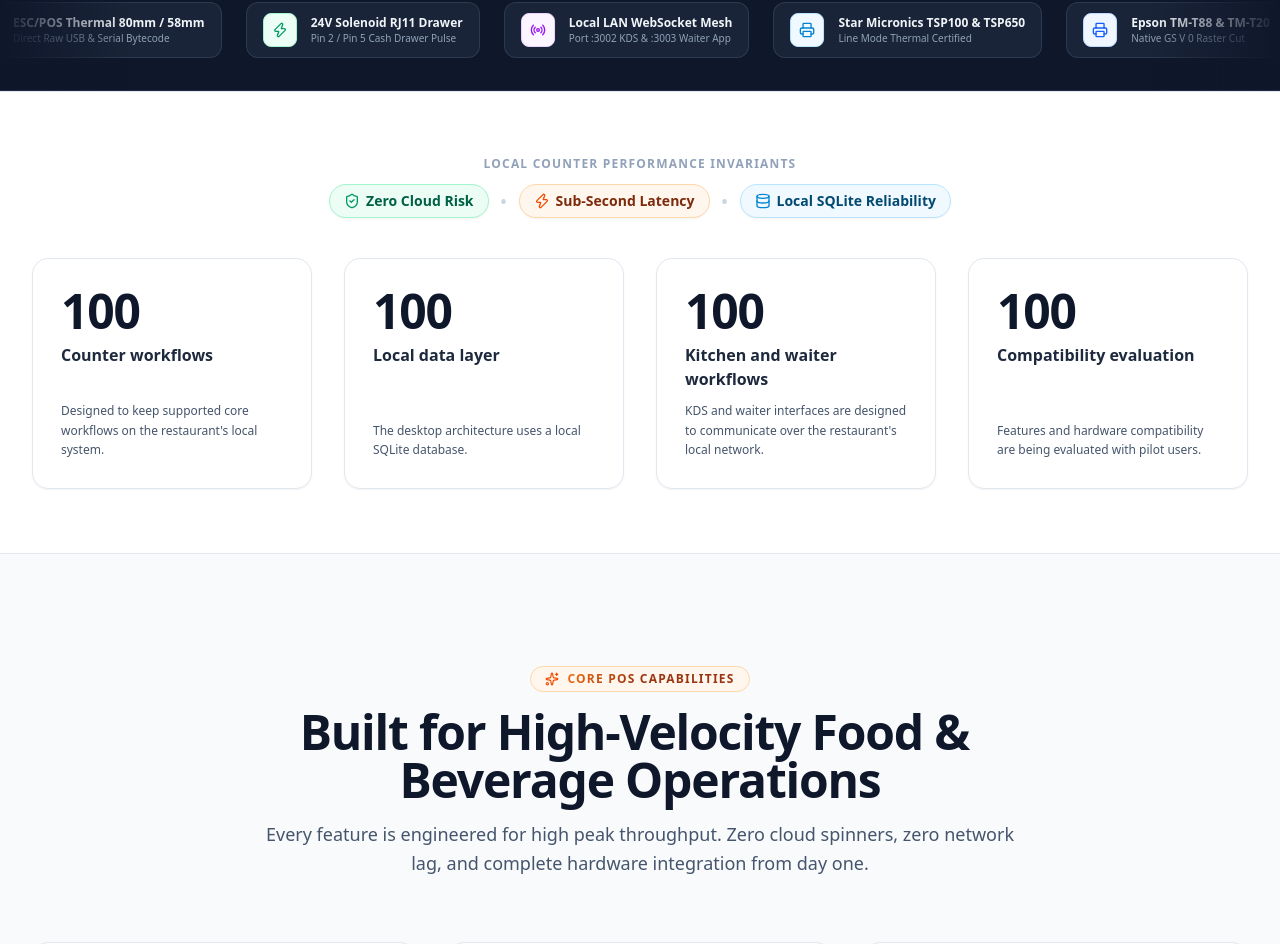
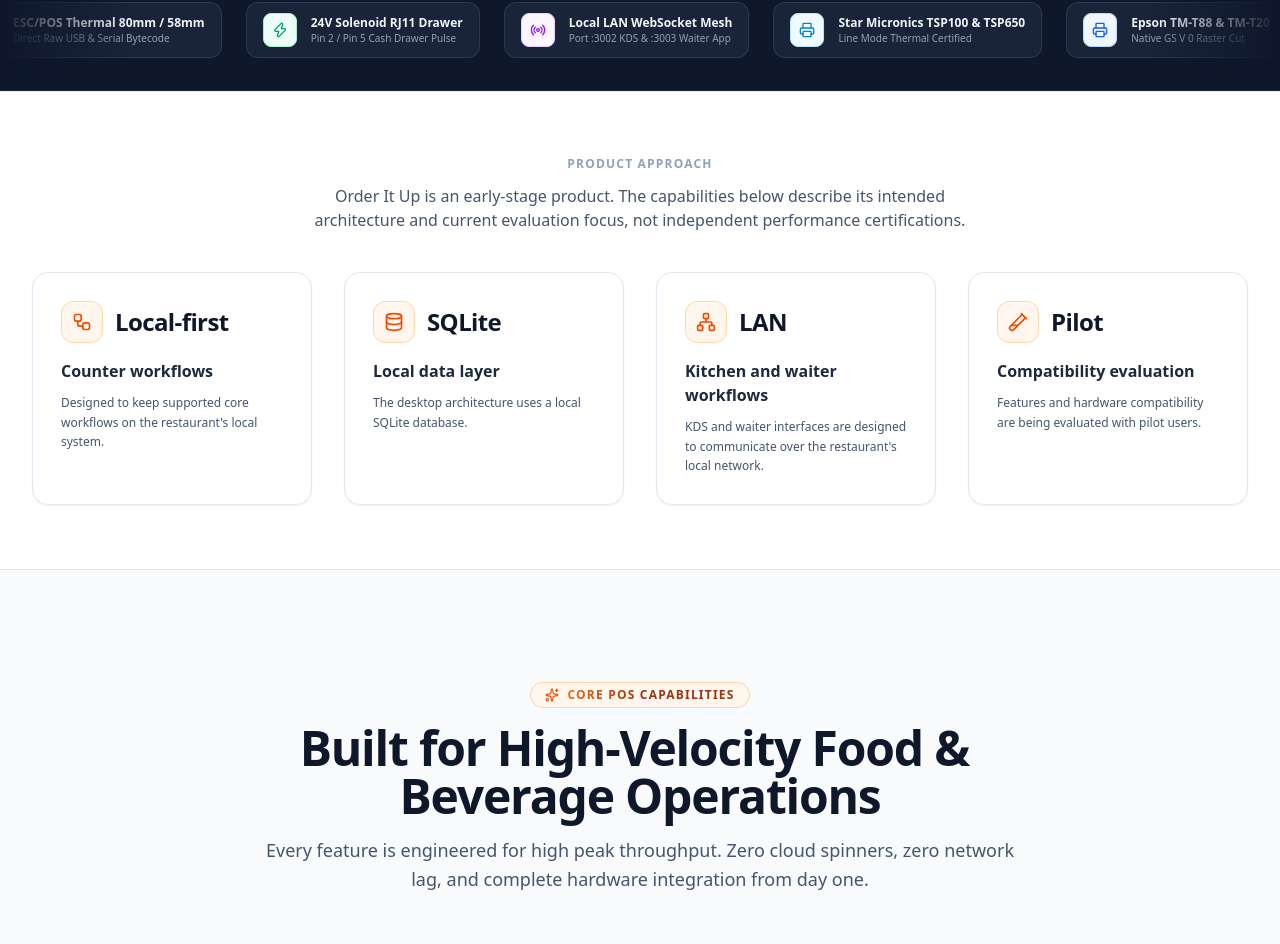
Before and after one commit to Narayaaana11/order-it-up, a Next.js app in the folder landing/: page / in a window 1280 px wide. Shown: the part 1578-2522 px from the top of the page. Built offline with nearby package versions, Linux system fonts and the light colour scheme.

Commit message:
landing: replace unverified metrics with product capability statements

```diff
--- a/landing/src/components/TrustMetrics.tsx
+++ b/landing/src/components/TrustMetrics.tsx
@@ -3,90 +3,53 @@
 import React from "react";
 import { TRUST_METRICS } from "@/lib/constants";
 import SpotlightCard from "@/components/reactbits/SpotlightCard";
-import CountUp from "@/components/reactbits/CountUp";
-import { ShieldCheck, Zap, Database } from "lucide-react";
+import { Database, Network, TestTube2, Workflow } from "lucide-react";
+
+const ICONS = [Workflow, Database, Network, TestTube2];
+const SPOTLIGHTS = [
+  "rgba(16, 185, 129, 0.18)",
+  "rgba(240, 121, 40, 0.18)",
+  "rgba(14, 165, 233, 0.18)",
+  "rgba(168, 85, 247, 0.18)",
+];
 
 export default function TrustMetrics() {
-  const parseMetric = (val: string) => {
-    if (val === "100%") {
-      return { to: 100, suffix: "%", decimals: 0 };
-    }
-    if (val === "0.0s") {
-      return { to: 0.0, suffix: "s", decimals: 1 };
-    }
-    if (val === "< 10ms") {
-      return { to: 10, prefix: "< ", suffix: "ms", decimals: 0 };
-    }
-    if (val === "100+") {
-      return { to: 100, suffix: "+", decimals: 0 };
-    }
-    return { to: 100, suffix: "", decimals: 0 };
-  };
-
-  const spotlights = [
-    "rgba(16, 185, 129, 0.22)",
-    "rgba(240, 121, 40, 0.22)",
-    "rgba(14, 165, 233, 0.22)",
-    "rgba(168, 85, 247, 0.22)",
-  ];
-
   return (
     <section className="py-16 border-y border-slate-200 bg-white relative overflow-hidden">
       <div className="max-w-7xl mx-auto px-4 sm:px-6 lg:px-8">
-        {/* Core Invariants Header - Crisp, clean, perfectly readable typography */}
         <div className="flex flex-col items-center justify-center text-center mb-10">
           <p className="text-xs font-mono font-bold uppercase tracking-widest text-slate-400 mb-3">
-            Local Counter Performance Invariants
+            Product approach
           </p>
-          <div className="inline-flex flex-wrap items-center justify-center gap-2.5 sm:gap-3 text-slate-800">
-            <span className="inline-flex items-center gap-1.5 px-3.5 py-1.5 rounded-full bg-emerald-50 border border-emerald-200 text-emerald-800 font-bold text-xs sm:text-sm shadow-xs">
-              <ShieldCheck className="w-4 h-4 text-emerald-600" />
-              <span>Zero Cloud Risk</span>
-            </span>
-            <span className="text-slate-300 font-black">•</span>
-            <span className="inline-flex items-center gap-1.5 px-3.5 py-1.5 rounded-full bg-orange-50 border border-orange-200 text-orange-900 font-bold text-xs sm:text-sm shadow-xs">
-              <Zap className="w-4 h-4 text-orange-600" />
-              <span>Sub-Second Latency</span>
-            </span>
-            <span className="text-slate-300 font-black">•</span>
-            <span className="inline-flex items-center gap-1.5 px-3.5 py-1.5 rounded-full bg-sky-50 border border-sky-200 text-sky-900 font-bold text-xs sm:text-sm shadow-xs">
-              <Database className="w-4 h-4 text-sky-600" />
-              <span>Local SQLite Reliability</span>
-            </span>
-          </div>
+          <p className="max-w-2xl text-sm sm:text-base text-slate-600">
+            Order It Up is an early-stage product. The capabilities below describe
+            its intended architecture and current evaluation focus, not independent
+            performance certifications.
+          </p>
         </div>
-
-        {/* 4 Spotlight Metric Cards with Animated CountUp */}
         <div className="grid grid-cols-1 sm:grid-cols-2 lg:grid-cols-4 gap-6 lg:gap-8">
           {TRUST_METRICS.map((metric, index) => {
-            const parsed = parseMetric(metric.value);
+            const Icon = ICONS[index % ICONS.length];
             return (
               <SpotlightCard
-                key={index}
-                spotlightColor={spotlights[index % spotlights.length]}
-                className="p-6 sm:p-7 rounded-2xl bg-white border border-slate-200 shadow-xs hover:border-orange-300 hover:shadow-lg transition-all duration-300 group"
+                key={metric.label}
+                spotlightColor={SPOTLIGHTS[index % SPOTLIGHTS.length]}
+                className="p-6 sm:p-7 rounded-2xl bg-white border border-slate-200 shadow-xs hover:border-orange-300 hover:shadow-lg transition-all duration-300"
               >
-                <div className="flex flex-col justify-between h-full">
-                  <div>
-                    <span className="text-4xl sm:text-5xl font-black tracking-tight text-slate-900 group-hover:text-orange-600 transition-colors tabular-nums flex items-baseline">
-                      <CountUp
-                        from={0}
-                        to={parsed.to}
-                        duration={2}
-                        delay={0.1 * index}
-                        decimals={parsed.decimals}
-                        prefix={parsed.prefix || ""}
-                        suffix={parsed.suffix || ""}
-                      />
-                    </span>
-                    <span className="text-base font-bold text-slate-800 mt-2 block">
-                      {metric.label}
-                    </span>
+                <div className="flex items-center gap-3">
+                  <div className="p-2.5 rounded-xl bg-orange-50 border border-orange-200 text-orange-600">
+                    <Icon className="w-5 h-5" aria-hidden="true" />
                   </div>
-                  <p className="text-xs text-slate-600 mt-2.5 leading-relaxed font-normal">
-                    {metric.subtext}
-                  </p>
+                  <span className="text-xl sm:text-2xl font-black tracking-tight text-slate-900">
+                    {metric.value}
+                  </span>
                 </div>
+                <h3 className="text-base font-bold text-slate-800 mt-4">
+                  {metric.label}
+                </h3>
+                <p className="text-xs text-slate-600 mt-2.5 leading-relaxed">
+                  {metric.subtext}
+                </p>
               </SpotlightCard>
             );
           })}
```
